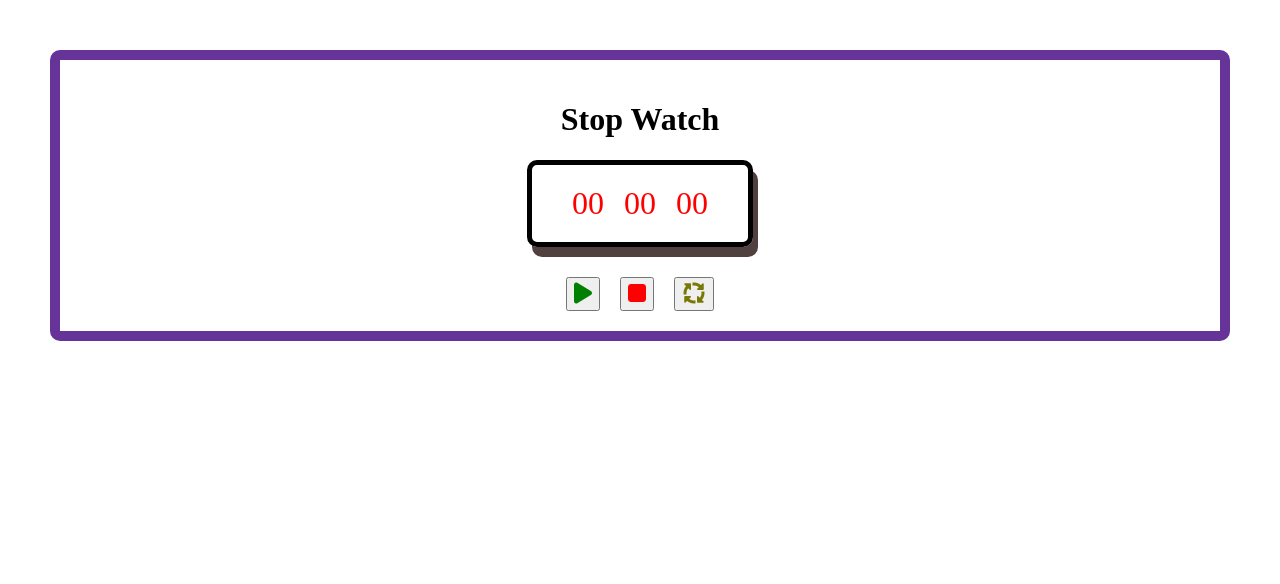
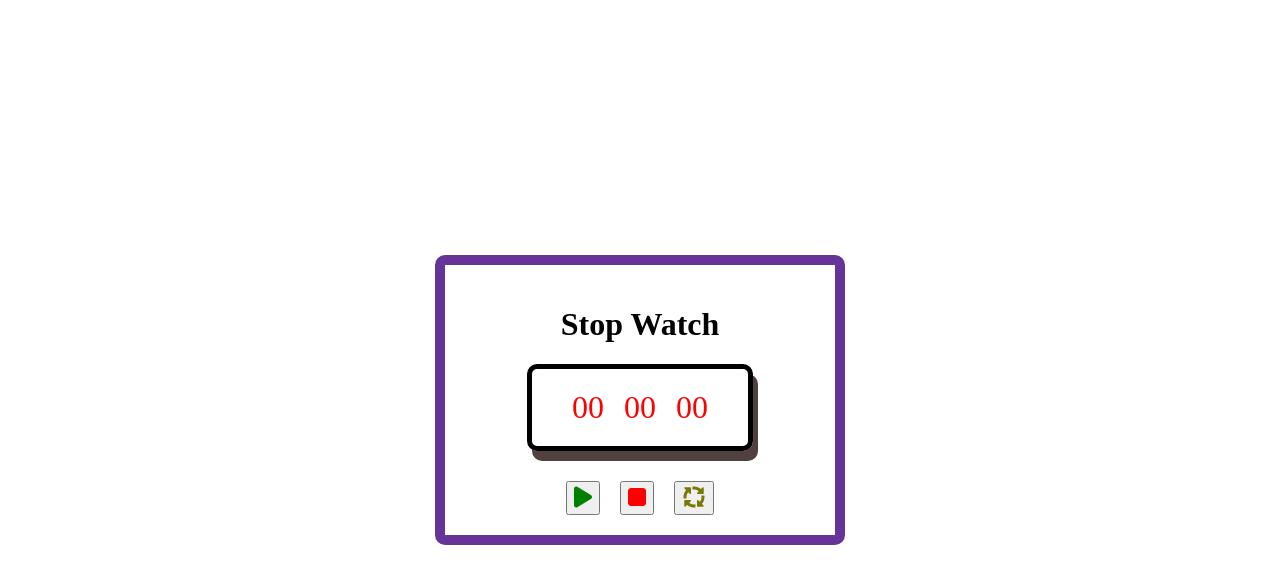
Before and after one commit to AashPau/stop-watch, a plain HTML site: page index.html in a window 1280 px wide. Drawn offline with Linux system fonts and the light colour scheme.

Commit message:
fix the width and alignment

```diff
--- a/style.css
+++ b/style.css
@@ -1,4 +1,11 @@
+:root {
+  display: flex;
+  justify-content: center;
+  align-items: center;
+  height: 100vh;
+}
 .container {
+  width: 350px;
   display: flex;
   align-items: center;
   justify-content: center;
```
